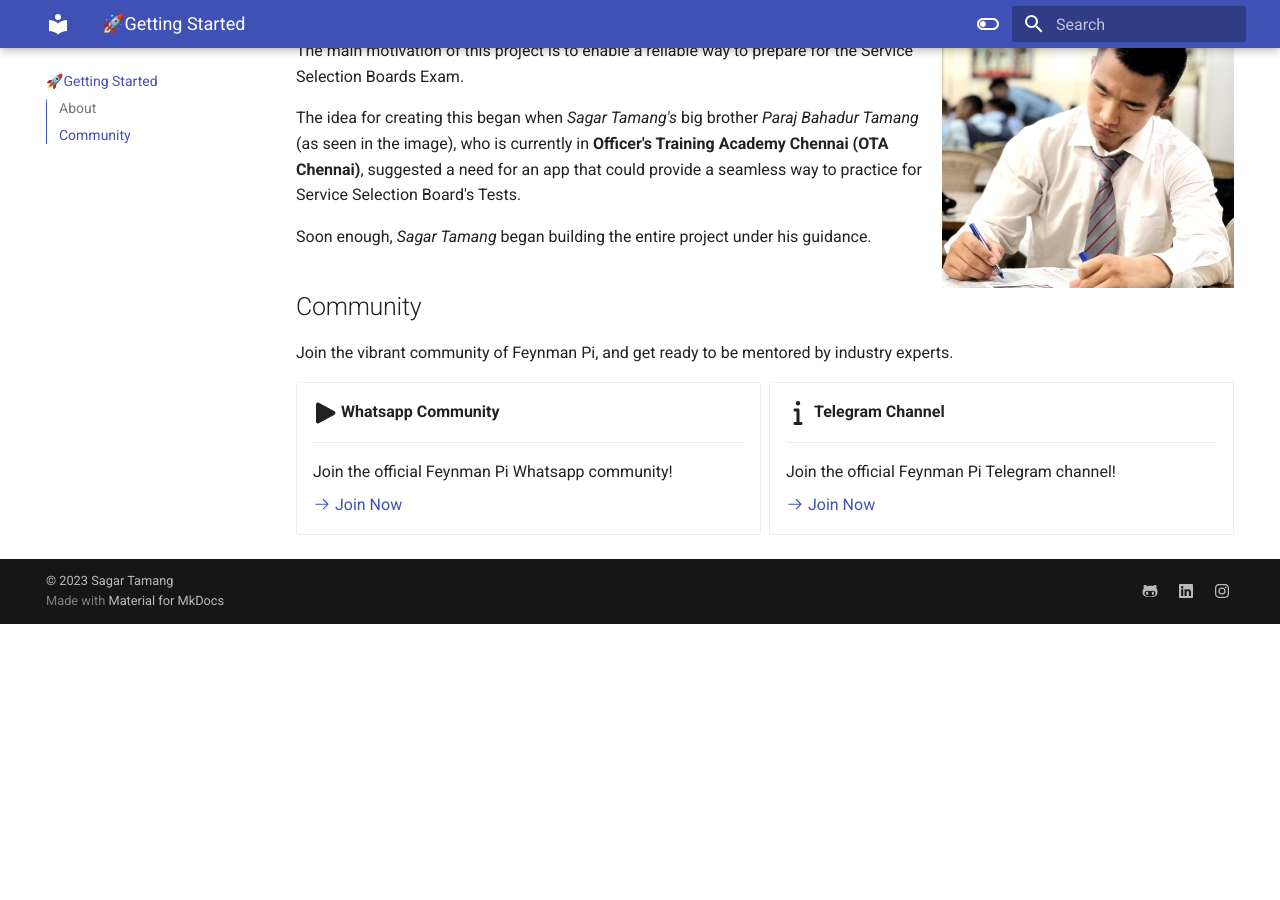
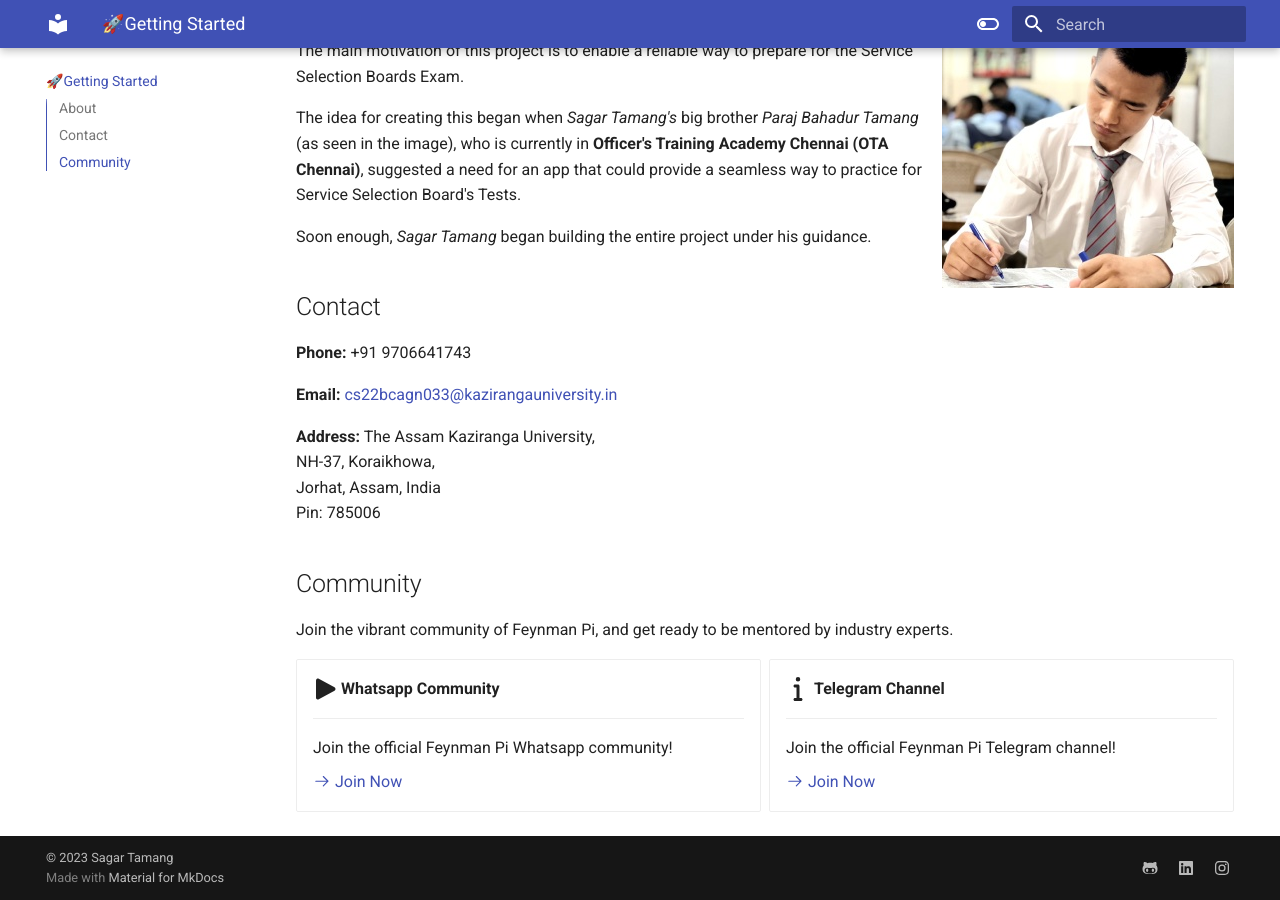
Before and after one commit to SAGAR-TAMANG/ssb-docs, an MkDocs documentation site: the page built from docs/index.md, in a window 1280 px wide and 900 px high, scrolled down 687 px. Built offline with MkDocs 1.6.1 and Material for MkDocs 9.7.7, drawn with Linux system fonts in a browser that asks for light colours; emoji names are drawn with the system emoji font; before the commit the page ends 1311 px from its top, so only the background shows below that.

```diff
--- a/docs/index.md
+++ b/docs/index.md
@@ -72,6 +72,15 @@ The idea for creating this began when _Sagar Tamang's_ big brother _Paraj Bahadu
 
 Soon enough, _Sagar Tamang_ began building the entire project under his guidance.
 
+## Contact
+
+__Phone:__ +91 9706641743
+
+__Email:__ [cs22bcagn033@kazirangauniversity.in](mailto:cs22bcagn033@kazirangauniversity.in)
+
+__Address:__ The Assam Kaziranga University, <br> NH-37, Koraikhowa, <br> Jorhat, Assam, India <br> Pin: 785006
+
+
 ## Community
 
 Join the vibrant community of Feynman Pi, and get ready to be mentored by industry experts.
--- a/mkdocs.yml
+++ b/mkdocs.yml
@@ -58,5 +58,6 @@ markdown_extensions:
   - pymdownx.tilde
 
 
+
 copyright: |
   &copy; 2023 <a href="https://sagartamang.com/" target="_blank" rel="noopener">Sagar Tamang</a>
```
Also changed, not shown: docs/page2.md (+5 -2 lines), docs/page3.md (+4 -0 lines).
